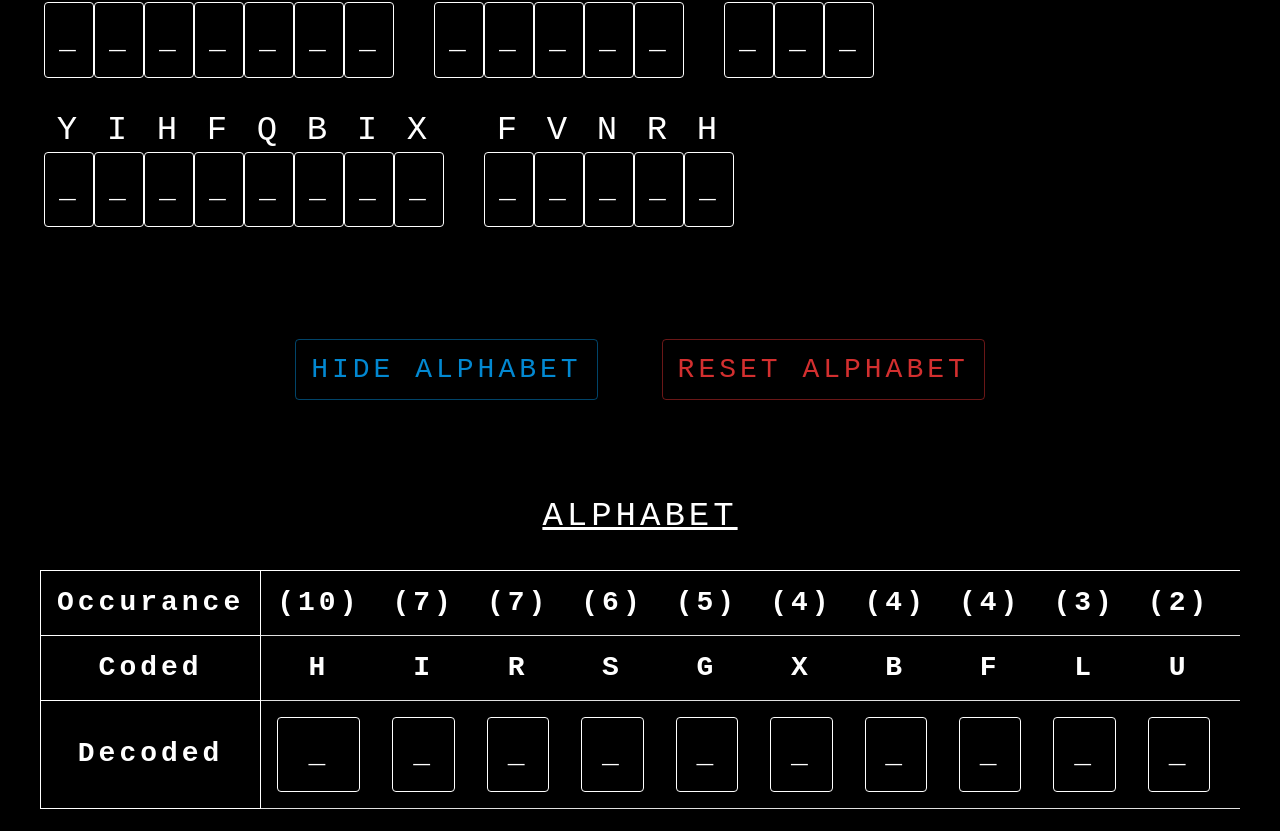
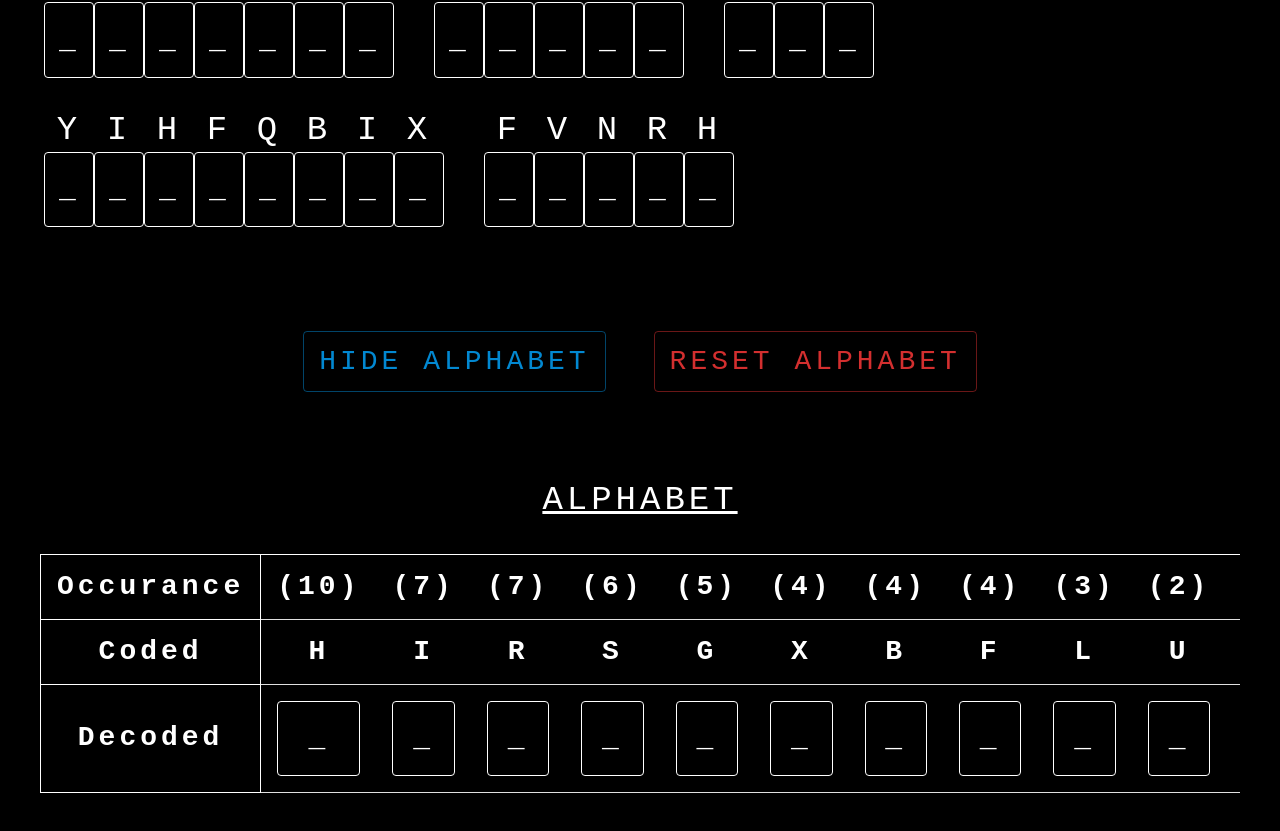
Before and after one commit to ChipsiXiang/ChipsiXiang.github.io, a React (Create React App) app: page / in a window 1280 px wide. Shown: the part 836-1667 px from the top of the page. Built offline with nearby package versions, Linux system fonts and the light colour scheme.

Commit message:
adjust button margin

```diff
--- a/src/App.tsx
+++ b/src/App.tsx
@@ -251,7 +251,7 @@ function App() {
 					<Button
 						variant='outlined'
 						color='info'
-						sx={{ fontSize: '1.75rem', m: '2rem' }}
+						sx={{ fontSize: '1.75rem', m: '1.5rem' }}
 						onClick={() => setShowAlphabet(!showAlphabet)}
 					>
 						{ showAlphabet ? 'Hide Alphabet' : 'Show Alphabet' }
@@ -259,7 +259,7 @@ function App() {
 					<Button
 						variant='outlined'
 						color='error'
-						sx={{ fontSize: '1.75rem', m: '2rem' }}
+						sx={{ fontSize: '1.75rem', m: '1.5rem' }}
 						onClick={() => setAlphabet(defaultAlphabet)}
 					>
 						Reset Alphabet
```
